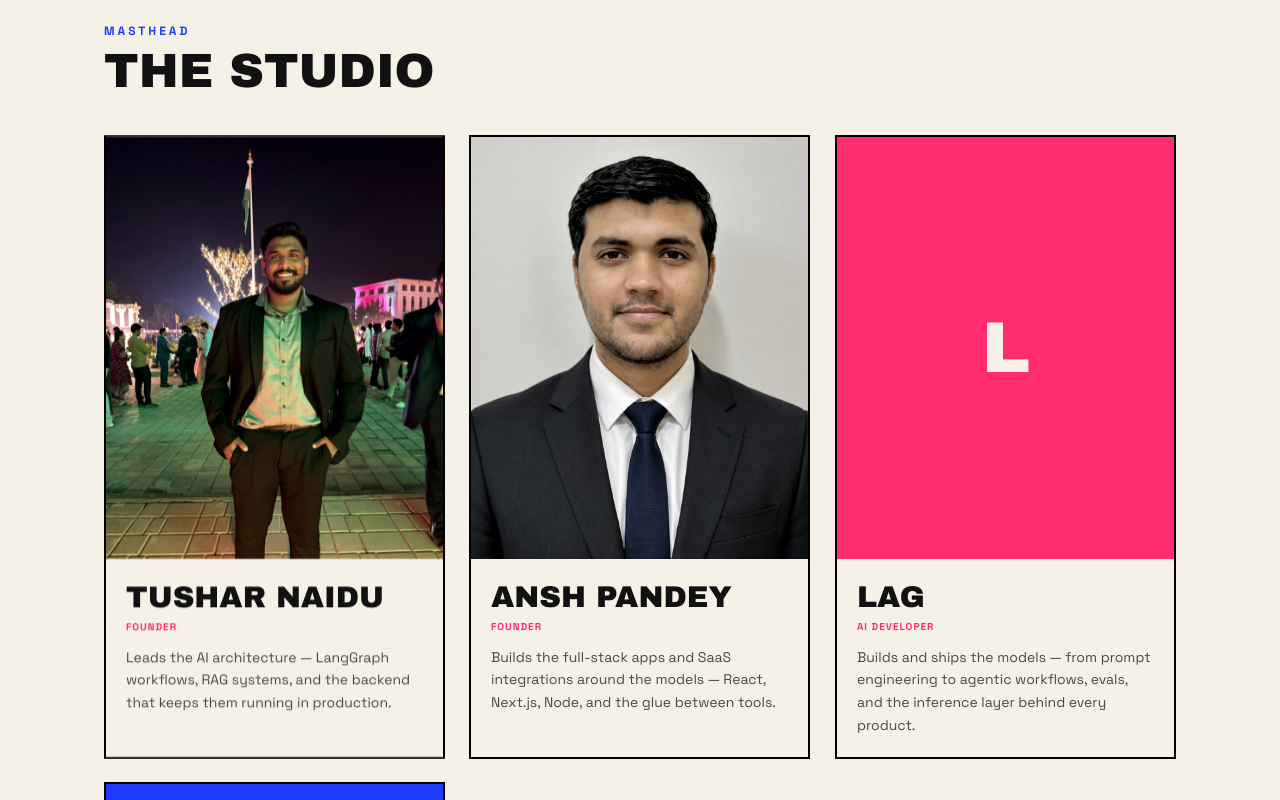
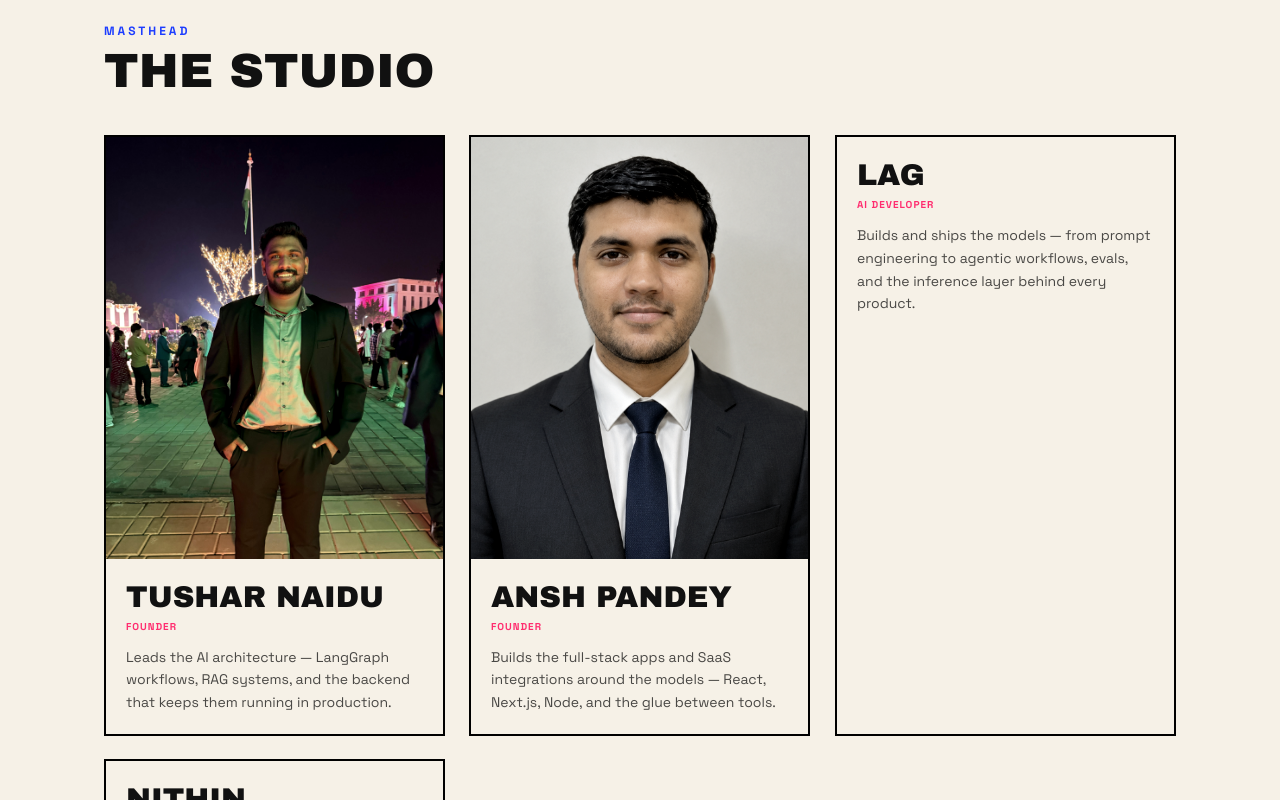
Before and after one commit to LAG-4/tejas-labs, a Next.js app: page / in a window 1280 px wide. Shown: the part 4020-4820 px from the top of the page. Built offline with nearby package versions, Linux system fonts and the light colour scheme.

Commit message:
fix: drop placeholder block for Lag + Nithin, show role and bio only

```diff
--- a/app/page.tsx
+++ b/app/page.tsx
@@ -57,15 +57,6 @@ function Overprint({ children, className = "" }: { children: React.ReactNode; cl
       </span>
     </span>
   );
-}
-
-function initials(name: string) {
-  return name
-    .split(" ")
-    .map((p) => p[0])
-    .join("")
-    .slice(0, 2)
-    .toUpperCase();
 }
 
 /** Soft tinted disk that trails the cursor; fades out when the mouse is idle. */
@@ -375,26 +366,19 @@ export default function Home() {
                 key={t.name}
                 data-reveal
                 style={{ ["--reveal-delay" as string]: `${i * 70}ms` }}
-                className="team-card group relative overflow-hidden border-2 border-black transition-colors duration-300 hover:border-[#ff2d6f]"
+                className="team-card group relative flex flex-col overflow-hidden border-2 border-black transition-colors duration-300 hover:border-[#ff2d6f]"
               >
-                <div className="aspect-[4/5] w-full overflow-hidden bg-[#eee5d3]">
-                  {t.img ? (
-                    // eslint-disable-next-line @next/next/no-img-element
+                {t.img && (
+                  <div className="aspect-[4/5] w-full overflow-hidden bg-[#eee5d3]">
+                    {/* eslint-disable-next-line @next/next/no-img-element */}
                     <img
                       src={t.img}
                       alt={t.name}
                       className="h-full w-full object-cover object-top transition-transform duration-500 ease-[cubic-bezier(0.16,1,0.3,1)] group-hover:scale-[1.05]"
                       style={{ filter: "contrast(1.05) saturate(0.9)" }}
                     />
-                  ) : (
-                    <div
-                      className="flex h-full w-full items-center justify-center text-7xl"
-                      style={{ fontFamily: "var(--font-display)", background: i % 2 ? BLUE : PINK, color: PAPER }}
-                    >
-                      {initials(t.name)}
-                    </div>
-                  )}
-                </div>
+                  </div>
+                )}
                 <div className="p-5">
                   <h3 style={{ fontFamily: "var(--font-display)" }} className="text-3xl uppercase">{t.name}</h3>
                   <div className="mt-1 text-[10px] font-bold uppercase tracking-widest text-[#ff2d6f]">{t.role}</div>
```
